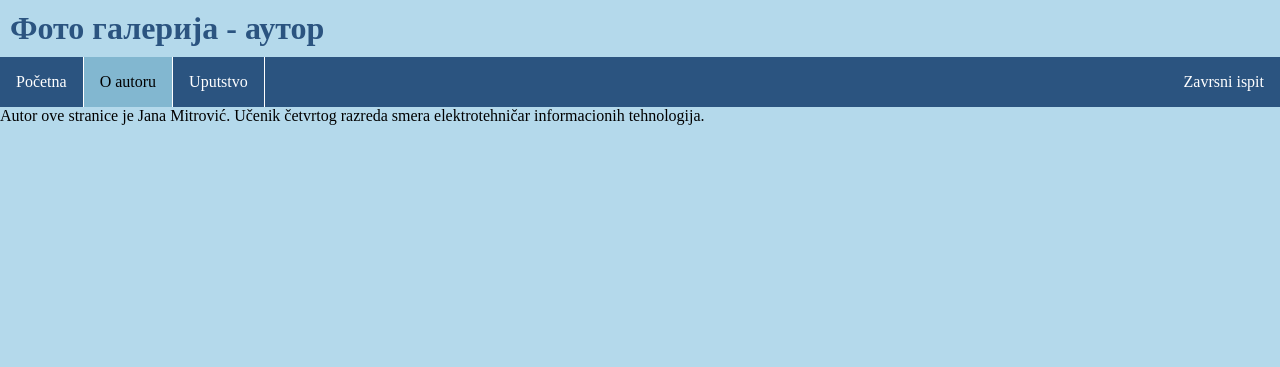
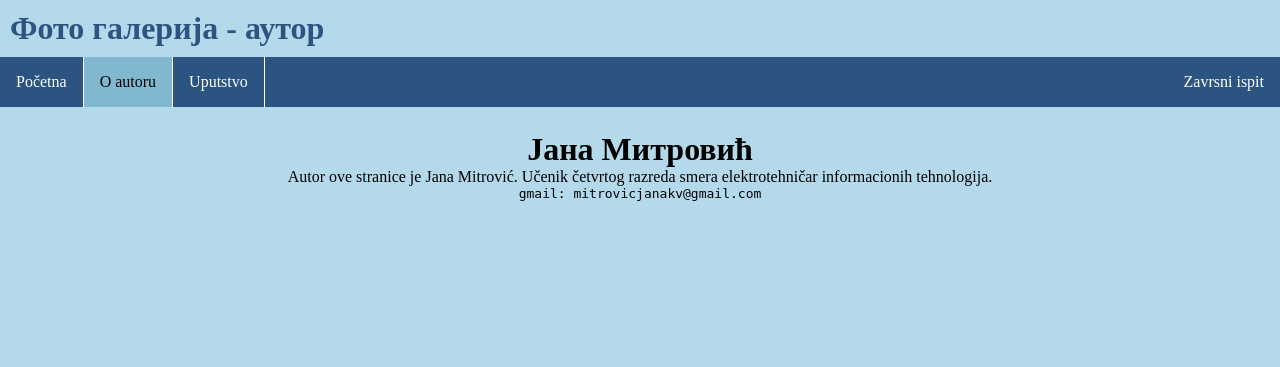
Before and after one commit to janamitrovic1/Matura, a PHP site: page /pages/autor.php in a window 1280 px wide. Shown: the top 367 px of the page. Run offline with PHP 8.4, Linux system fonts and the light colour scheme.

Commit message:
dodat autor

```diff
--- /dev/null
+++ b/B1/css/autor.css
@@ -0,0 +1,4 @@
+.autortext{
+    text-align: center;
+    padding:1.5rem;
+}
--- a/B1/pages/autor.php
+++ b/B1/pages/autor.php
@@ -5,6 +5,7 @@
     <meta name="viewport" content="width=device-width, initial-scale=1.0">
     <link rel="stylesheet" href="../css/globals.css">
     <link rel="stylesheet" href="../css/nav.css">
+    <link rel="stylesheet" href="../css/autor.css">
     <title>Autor</title>
 </head>
 <body>
@@ -12,8 +13,12 @@
         $url = "Фото галерија - аутор";
         require_once '../components/nav.php';
     ?>
-    <div>
+    <div class="autortext">
+        <h1>Jaна Митровић</h1>
+
         <p>Autor ove stranice je Jana Mitrović. Učenik četvrtog razreda smera elektrotehničar informacionih tehnologija.</p>
+        <pre>gmail: mitrovicjanakv@gmail.com
+        </pre>
     </div>
 </body>
 </html>
```
